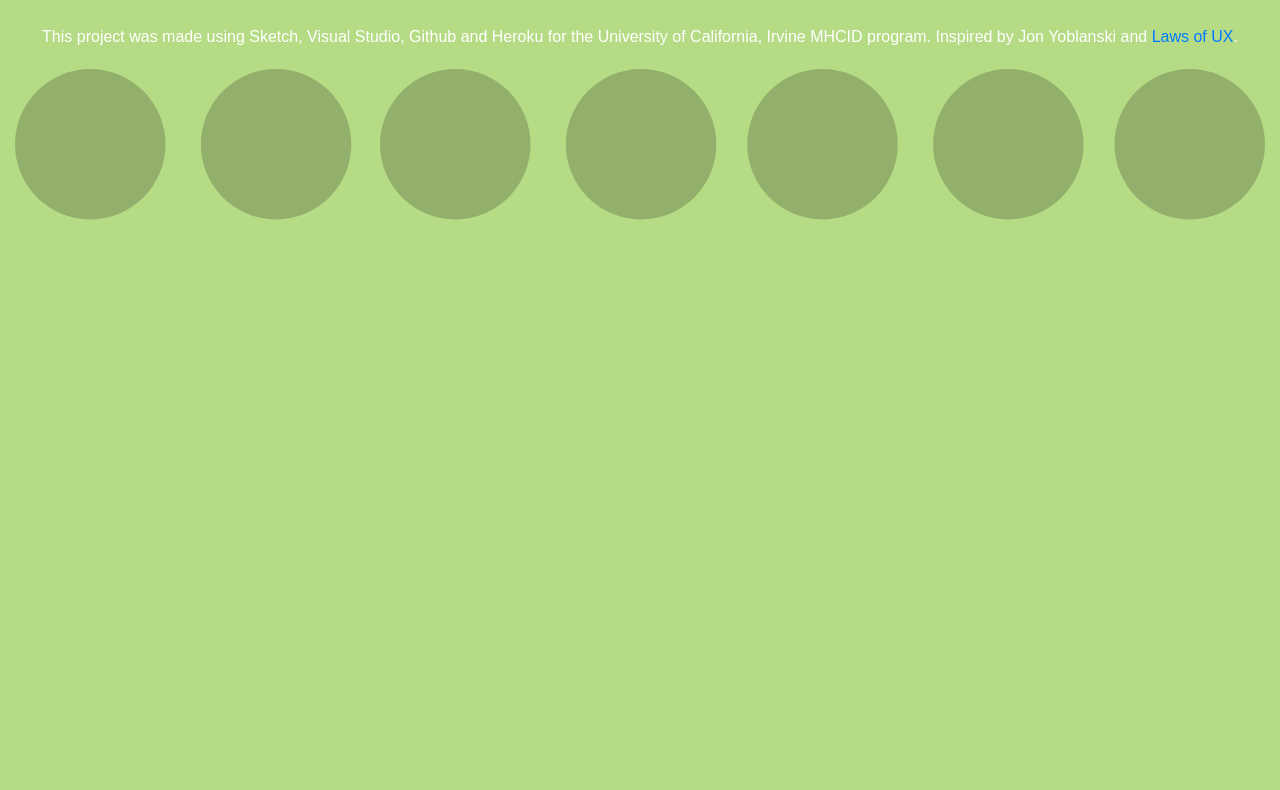
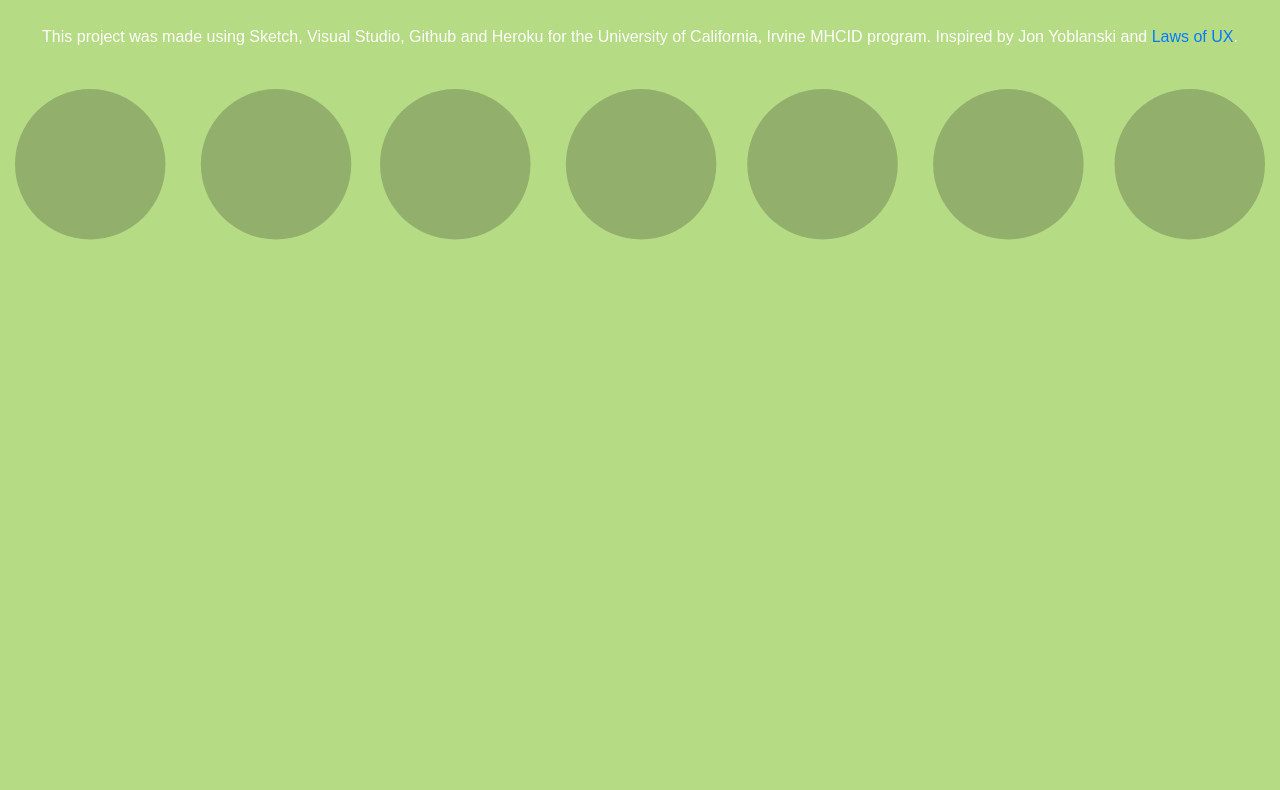
Before and after one commit to heyknee/reversi, a website: page public/about.html in a window 1280 px wide. Shown: the part 103-893 px from the top of the page. Drawn offline with nearby package versions, Linux system fonts and the light colour scheme.

Commit message:
updated about page

```diff
--- a/public/about.html
+++ b/public/about.html
@@ -53,7 +53,7 @@ nav li, .a:hover, nav li a.current {
 
 .whitetext {
   margin: 0px;
-    padding: 20px 0px 20px 0px;
+    padding: 20px 0px 40px 0px;
     text-align: center;
     color: white;
     font-family: 'Work Sans', sans-serif;
```
